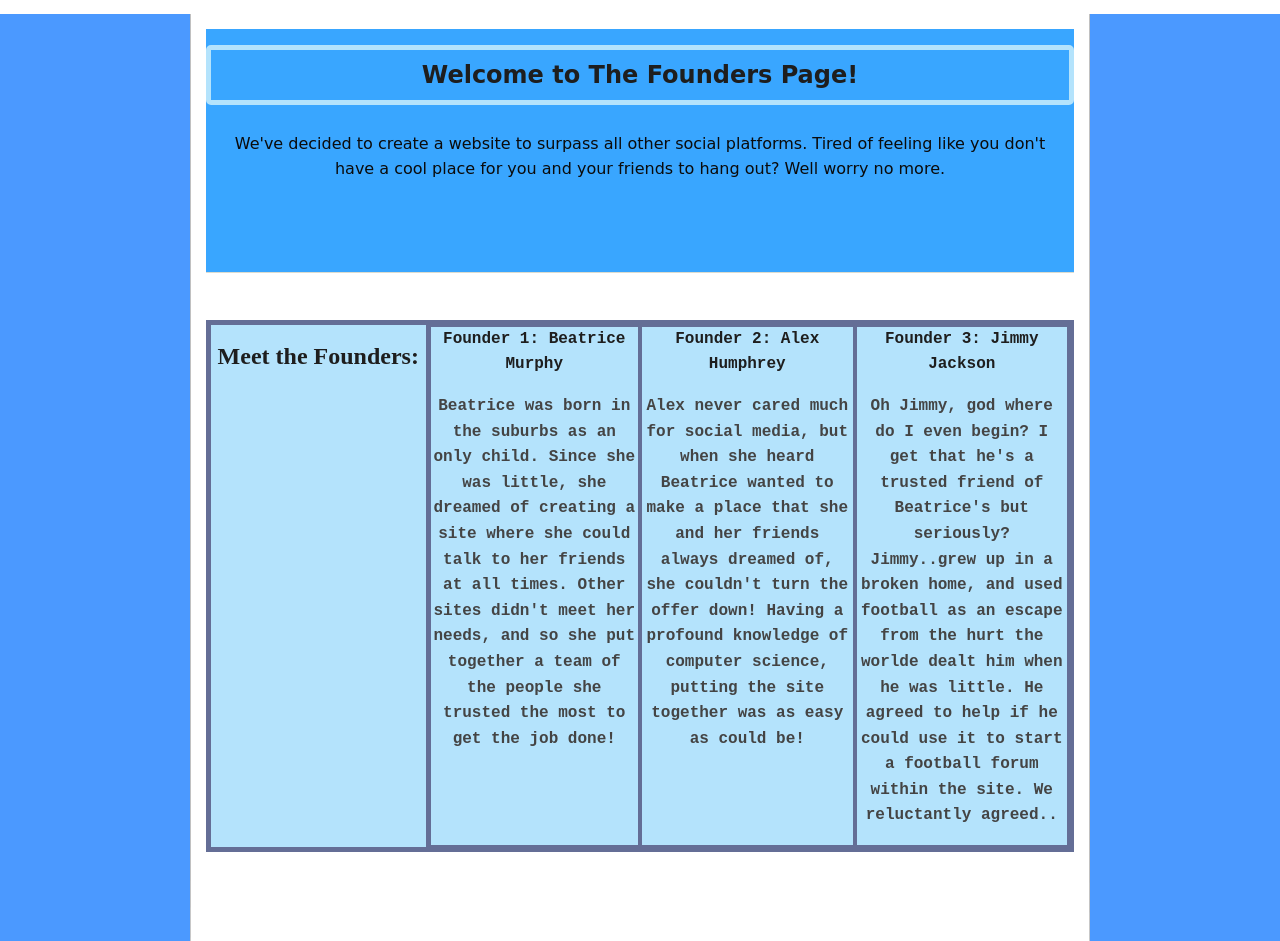
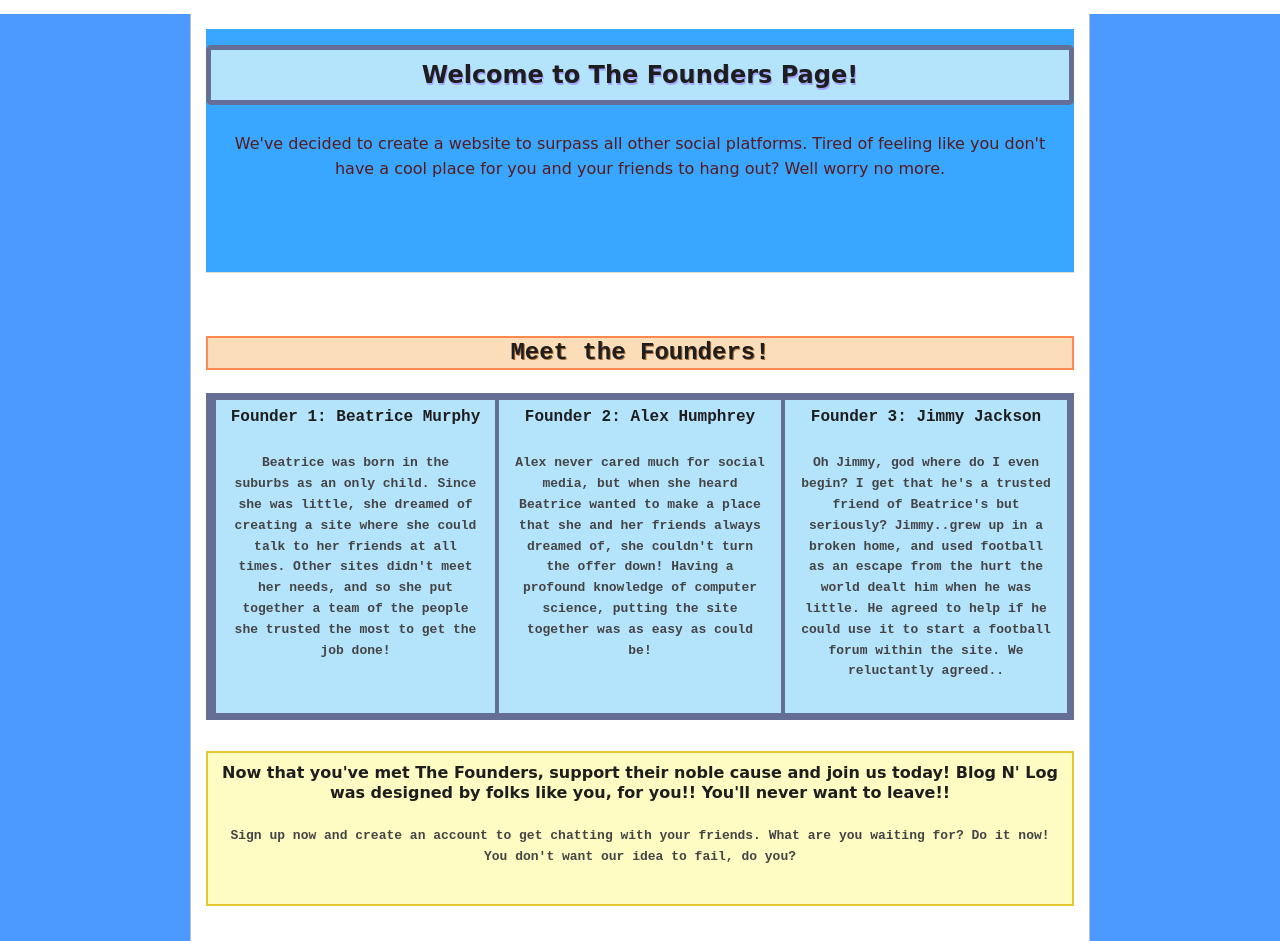
Before and after one commit to Tristan-Timmins/Libor-Group-Project-Social-Media, a SvelteKit app: page /aboutus in a window 1280 px wide. Shown: the part 91-1032 px from the top of the page. Built offline with nearby package versions, Linux system fonts and the light colour scheme.

Commit message:
Founders page improvements

```diff
--- a/src/routes/aboutus/+page.svelte
+++ b/src/routes/aboutus/+page.svelte
@@ -1,5 +1,6 @@
 <div class="about-container">
 <section>
+<div>
     <div>
         <h2 class="welcome-banner">Welcome to The Founders Page!</h2>
     <p class="welcome-paragraph">
@@ -9,8 +10,11 @@
     </p>
     </div>
 </section>
+<div>
+    <h2 class="founders">Meet the Founders!</h2>
+</div>
+
 <div class="info-section">
-    <h2>Meet the Founders:</h2>
     <div class="beatrice">Founder 1: Beatrice Murphy
         <p class="beatrice-text">
             Beatrice was born in the suburbs as an only child. Since she was little, she dreamed of
@@ -31,12 +35,20 @@
         <p class="jimmy-text">
             Oh Jimmy, god where do I even begin? I get that he's a trusted friend of Beatrice's but
             seriously? Jimmy..grew up in a broken home, and used football as an escape from the hurt
-            the worlde dealt him when he was little. He agreed to help if he could use it to start
+            the world dealt him when he was little. He agreed to help if he could use it to start
             a football forum within the site. We reluctantly agreed..
         </p>
     </div>
 
 </div>
+
+<h2 class="closing-text">Now that you've met The Founders, support their noble cause and join us today!
+    Blog N' Log was designed by folks like you, for you!! You'll never want to leave!!
+
+    <p class="closing-pg">Sign up now and create an account to get chatting with your friends.
+        What are you waiting for? Do it now!
+    You don't want our idea to fail, do you?</p>
+</h2>
 
 </div>
 
@@ -55,7 +67,7 @@
         background-color: #ffffff;
         border-left: 1px solid #c0c0c0;
         border-right: 1px solid #c0c0c0;
-        border-bottom: 450px solid #ffffff;
+        border-bottom: 200px solid #ffffff;
         display: grid;
         grid-template-columns: repeat(1, 1fr);
         gap: 15px;
@@ -67,23 +79,32 @@
         text-align: center;
         margin: 0;
         padding: 10px;
-        border: 5px solid #b4e3fc;
+        border: 5px solid #646e96;
         border-radius: 5px;
         box-sizing: border-box;
+        background-color: #b4e3fc;
+        text-shadow: 1px 2px rgb(163, 163, 255);
     }
 
     .welcome-paragraph{
         font-family: 'Comic Sans MS';
-        color: #0b0b0b;
+        color: #571b1b;
         padding: 10px;
     }
     /*FOUNDER INFORMATION SECTION**/
     .info-section{
         font-family: 'Comic Sans MS';
         display: grid;
-        grid-template-columns: repeat(4, 1fr);
+        grid-template-columns: repeat(3, 1fr);
         border: 5px solid #646e96;
         background-color: #b4e3fc;
+    }
+
+    .founders{
+        font-family: 'Courier New', Courier, monospace;
+        border: 2px solid #ff8851;
+        background-color: #fcddb9;
+        text-shadow: 1px 1px rgb(169, 109, 59);
     }
     /*FOUNDER 1**/
     .beatrice{
@@ -91,10 +112,13 @@
         font-weight: bolder;
         border: 2px solid #646e96;
         border-left: 5px solid #646e96;
+        padding: 5px;
     }
     .beatrice-text{
         font-family: 'Courier New', Courier, monospace;
         font-weight: bold;
+        font-size: small;
+        padding: 10px;
     }
 
     /*FOUNDER 2**/
@@ -102,10 +126,13 @@
         font-family: 'Courier New', Courier, monospace;
         font-weight: bolder;
         border: 2px solid #646e96;
+        padding: 5px;
     }
     .alex-text{
         font-family: 'Courier New', Courier, monospace;
         font-weight: bold;
+        font-size: small;
+        padding: 10px;
     }
 
     /*FOUNDER 3**/
@@ -113,9 +140,25 @@
         font-family: 'Courier New', Courier, monospace;
         font-weight: bolder;
         border: 2px solid #646e96;
+        padding: 5px;
     }
     .jimmy-text{
         font-family: 'Courier New', Courier, monospace;
         font-weight: bold;
+        font-size: small;
+        padding: 10px;
+    }
+    /*CLOSING MESSAGE**/
+    .closing-text{
+        font-family: 'Comic Sans MS';
+        padding: 10px;
+        font-size: medium;
+        border: 2px solid #e4c632;
+        background-color: #fefcc3;
+    }
+    .closing-pg{
+        font-family: 'Courier New', Courier, monospace;
+        padding: 10px;
+        font-size: small;
     }
 </style>
```
